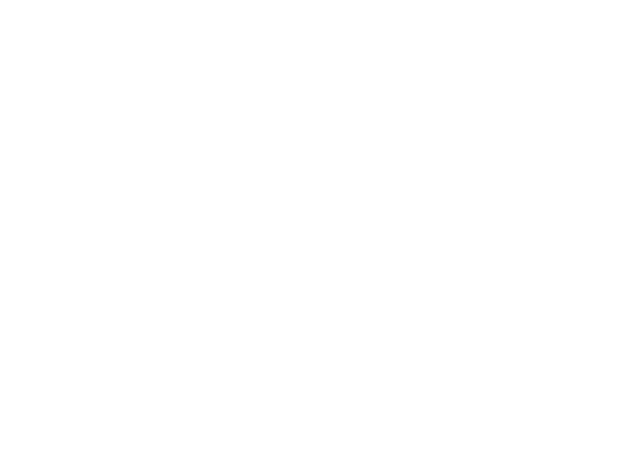
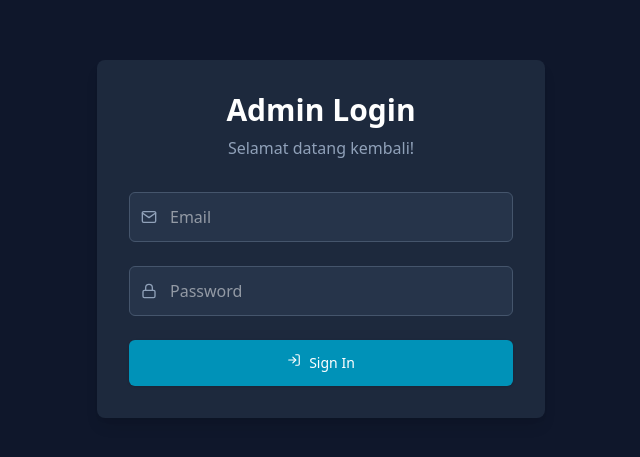
Before and after one commit to Riss27/internship-saptaloka-2025, a React (Vite) app in the folder frontend/: page /login in a window 1280 px wide. Before the commit this address had no page. Shown: the part 161-618 px from the top of the page, without its empty margins (319-959 px from the left). Built offline with nearby package versions, Linux system fonts and the light colour scheme.

Commit message:
feat(auth): membuat halaman login untuk admin

```diff
--- a/frontend/src/App.jsx
+++ b/frontend/src/App.jsx
@@ -3,6 +3,9 @@ import { BrowserRouter as Router, Routes, Route } from "react-router-dom";
 // Layouts
 import AdminLayout from "./layouts/AdminLayout";
 import PublicLayout from "./layouts/PublicLayout";
+
+// Halaman Auth
+import LoginPage from './pages/auth/LoginPage';
 
 // Halaman Publik
 import HomePage from "./pages/HomePage";
@@ -45,6 +48,8 @@ function App() {
   return (
     <Router>
       <Routes>
+        {/* Rute Auth */}
+        <Route path="/login" element={<LoginPage />} />
         {/* Rute Publik */}
         <Route path="/" element={<PublicLayout />}>
           <Route index element={<HomePage />} />
--- /dev/null
+++ b/frontend/src/pages/auth/LoginPage.jsx
@@ -0,0 +1,96 @@
+import React, { useState } from "react";
+import { useNavigate } from "react-router-dom";
+import axios from "axios";
+import { FiLogIn, FiMail, FiLock } from "react-icons/fi";
+
+const LoginPage = () => {
+  const [formData, setFormData] = useState({ email: "", password: "" });
+  const [error, setError] = useState("");
+  const [isLoading, setIsLoading] = useState(false);
+  const navigate = useNavigate();
+
+  const handleChange = (e) => {
+    setFormData({ ...formData, [e.target.name]: e.target.value });
+  };
+
+  const handleSubmit = async (e) => {
+    e.preventDefault();
+    setIsLoading(true);
+    setError("");
+
+    try {
+      const response = await axios.post("http://localhost:3000/api/auth/login", formData);
+
+      // Jika login berhasil, simpan token
+      const { token } = response.data;
+      localStorage.setItem("authToken", token);
+
+      // Arahkan ke dashboard admin
+      navigate("/admin");
+    } catch (err) {
+      const errorMessage = err.response?.data?.message || "Login gagal. Silakan coba lagi.";
+      setError(errorMessage);
+    } finally {
+      setIsLoading(false);
+    }
+  };
+
+  return (
+    <div className="flex items-center justify-center min-h-screen bg-slate-900">
+      <div className="w-full max-w-md p-8 space-y-8 bg-slate-800 rounded-lg shadow-lg">
+        <div className="text-center">
+          <h2 className="text-3xl font-bold text-white">Admin Login</h2>
+          <p className="mt-2 text-slate-400">Selamat datang kembali!</p>
+        </div>
+
+        <form className="space-y-6" onSubmit={handleSubmit}>
+          {error && <div className="p-3 text-sm text-red-300 bg-red-800/50 border border-red-600 rounded-lg">{error}</div>}
+
+          <div className="relative">
+            <FiMail className="absolute top-1/2 left-3 -translate-y-1/2 text-slate-400" />
+            <input
+              type="email"
+              name="email"
+              value={formData.email}
+              onChange={handleChange}
+              required
+              className="w-full p-3 pl-10 text-white bg-slate-700/50 border border-slate-600 rounded-md focus:outline-none focus:ring-2 focus:ring-cyan-500"
+              placeholder="Email"
+            />
+          </div>
+
+          <div className="relative">
+            <FiLock className="absolute top-1/2 left-3 -translate-y-1/2 text-slate-400" />
+            <input
+              type="password"
+              name="password"
+              value={formData.password}
+              onChange={handleChange}
+              required
+              className="w-full p-3 pl-10 text-white bg-slate-700/50 border border-slate-600 rounded-md focus:outline-none focus:ring-2 focus:ring-cyan-500"
+              placeholder="Password"
+            />
+          </div>
+
+          <div>
+            <button
+              type="submit"
+              disabled={isLoading}
+              className="w-full flex justify-center py-3 px-4 border border-transparent rounded-md shadow-sm text-sm font-medium text-white bg-cyan-600 hover:bg-cyan-700 focus:outline-none focus:ring-2 focus:ring-offset-2 focus:ring-cyan-500 disabled:bg-slate-600"
+            >
+              {isLoading ? (
+                "Loading..."
+              ) : (
+                <>
+                  <FiLogIn className="mr-2" /> Sign In
+                </>
+              )}
+            </button>
+          </div>
+        </form>
+      </div>
+    </div>
+  );
+};
+
+export default LoginPage;
```
